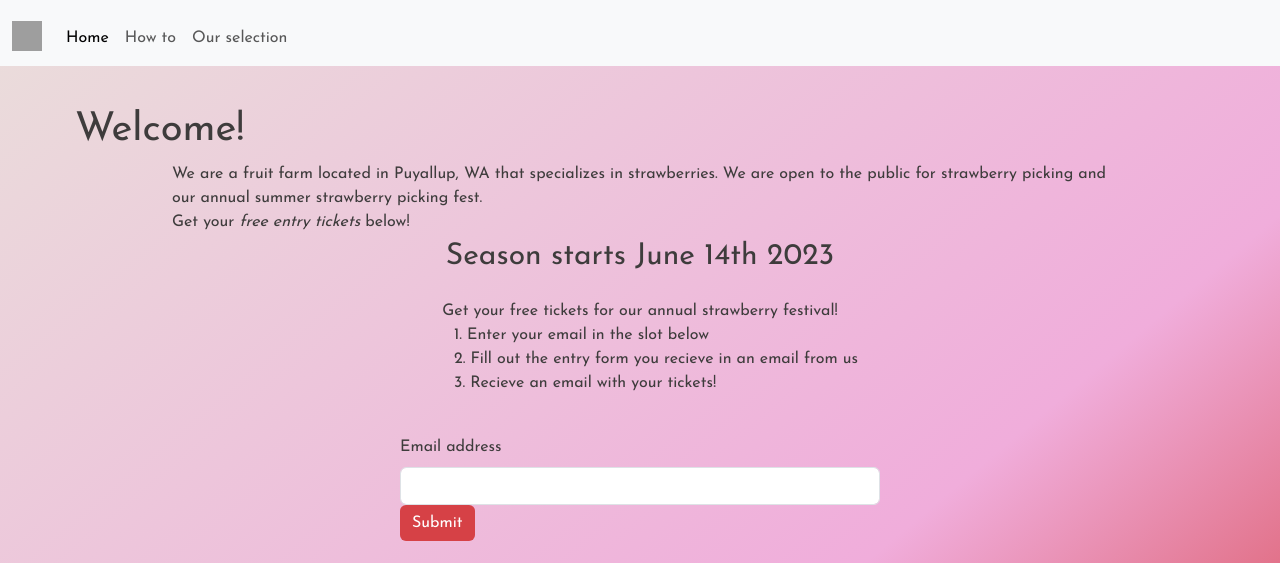
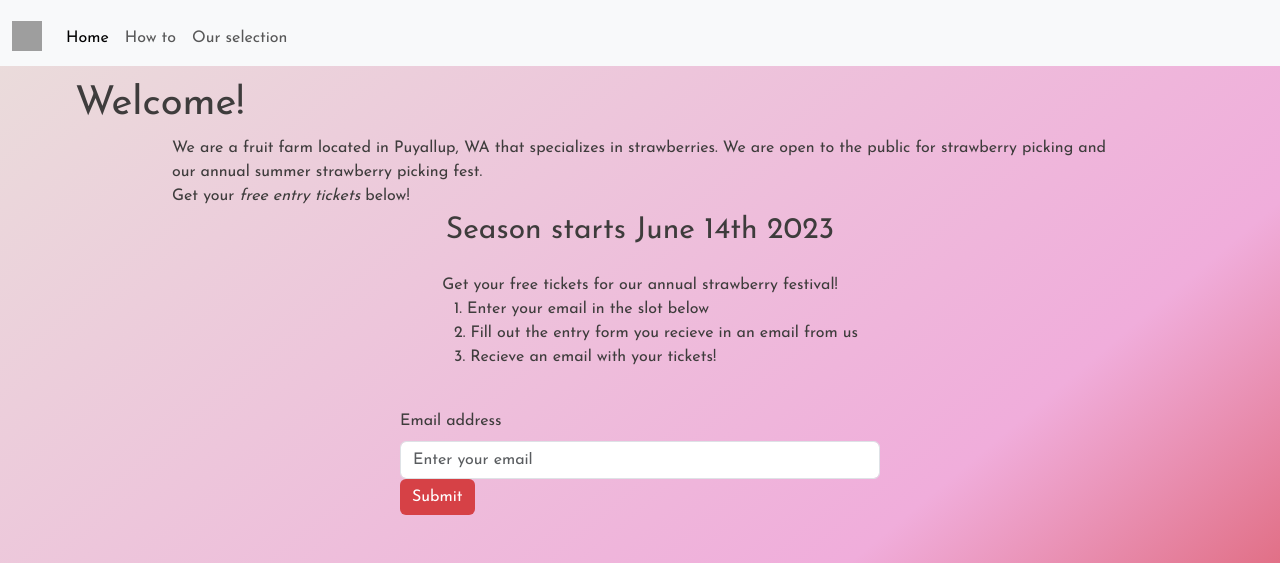
Before and after one commit to aeiaieo/product-landing-page, a plain HTML site: page index.html in a window 1280 px wide. Shown: the top 563 px of the page. Drawn offline with nearby package versions, Linux system fonts and the light colour scheme; grey boxes are pictures that could not be loaded.

Commit message:
Finishing Touches
Added placeholder text to the form element as well as an action address. Fixed navigation bar to the top of the page and added margin-top to the info section to accommodate. Project has been submitted and approved.

```diff
--- a/index.html
+++ b/index.html
@@ -45,10 +45,10 @@
                     <li>3. Recieve an email with your tickets!</li>
                 </ul>
         </ul>
-        <form>
+        <form action="https://www.freecodecamp.com/email-submit">
             <div class="mb-3">
               <label for="exampleInputEmail1" class="form-label">Email address</label>
-              <input type="email" class="form-control" id="exampleInputEmail1" aria-describedby="emailHelp">
+              <input type="email" class="form-control" id="exampleInputEmail1" aria-describedby="emailHelp" placeholder="Enter your email">
             <button type="submit" class="btn btn-primary">Submit</button>
           </form>
     </section>
--- a/styles.css
+++ b/styles.css
@@ -8,6 +8,14 @@
 }
 body {
     background-image: linear-gradient(140deg, #EADEDB 0%, #f0addb 50%, #d64146 75%);
+}
+header {
+    position: fixed;
+    width: 100%;
+    top: 0;
+}
+#info {
+    margin-top: 40px;
 }
 #container {
     display: flex;
```
